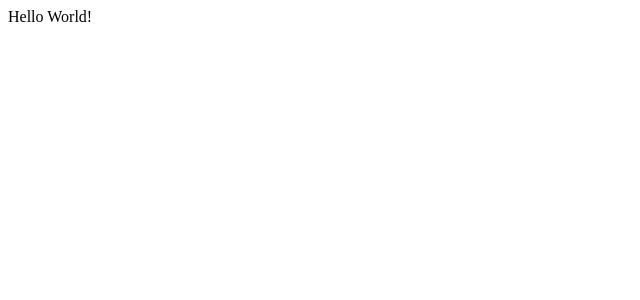
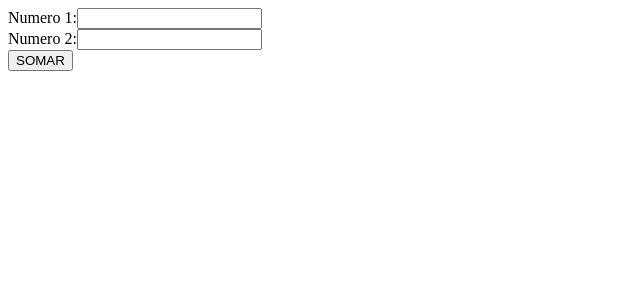
Before and after one commit to jsidegum/minhasfinancas-api, a React (Create React App) app in the folder minhasfinancasfrontend/: page / in a window 1280 px wide. Shown: the top 300 px of the page, without its empty margins (0-640 px from the left). Built offline with nearby package versions, Linux system fonts and the light colour scheme.

Commit message:
104. Trabalhando com estado e comportamento nos componentes

```diff
--- a/minhasfinancasfrontend/src/App.js
+++ b/minhasfinancasfrontend/src/App.js
@@ -2,10 +2,41 @@ import React from 'react';
 
 class App extends React.Component {
 
+  state = {
+    num1: null,
+    num2: null,
+    resultado: null
+  }
+
+  somar = () => { this.setState({ resultado: parseFloat(this.state.num1) + parseFloat(this.state.num2) }) };
+
   render() {
     return (
       <div>
-        Hello World!
+
+        <div>
+          <div>
+            <label>Numero 1:</label>
+            <input type="number" value={this.state.num1} onChange={(e) => this.setState({ num1: e.target.value })} />
+          </div>
+
+          <div>
+            <label>Numero 2:</label>
+            <input type="number" value={this.state.num2} onChange={(e) => this.setState({ num2: e.target.value })} />
+          </div>
+
+          <button
+            onClick={this.somar}
+          >
+            SOMAR
+          </button>
+
+          <h1>
+            {this.state.resultado}
+          </h1>
+
+        </div>
+
       </div>
     )
   }
```
